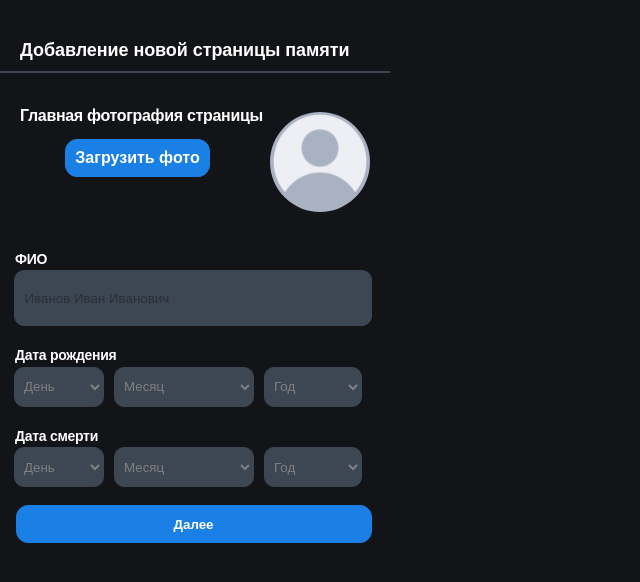
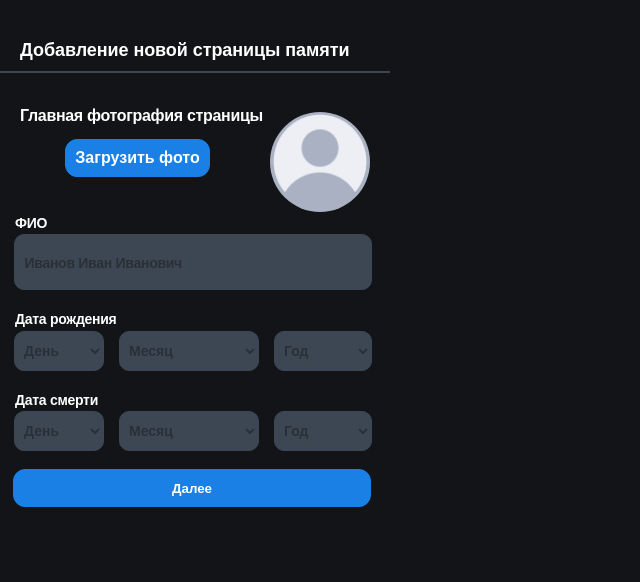
Before and after one commit to m1piks20/WebApp-React, a React (Create React App) app: page /MemoryPage in a window 1280 px wide. Shown: the top 582 px of the page, without its empty margins (0-640 px from the left). Built offline with nearby package versions, Linux system fonts and the light colour scheme.

Commit message:
fix style MemoryPage

```diff
--- a/src/MemoryBioEnd/MemoryBioEnd.css
+++ b/src/MemoryBioEnd/MemoryBioEnd.css
@@ -39,25 +39,6 @@ body {
     margin-bottom: 10px;
 }
 
-button{
-    color: #fff;
-    font-weight: 700;
-    margin-bottom: 20px;
-    margin-right: 8.5px;
-    float: right;
-    text-align: center;
-    border-radius: 12px;
-    width: 356px;
-    height: 38px;
-    background: #1a80e5;
-    border: 1px solid #1a80e5;
-
-    transition: background-color 0.2s linear;
-}
-
-button:hover{
-    background-color: rgb(0, 16, 87);
-}
 
 #TextStart{
     position: relative;
--- a/src/MemoryPage/MemoryPage.js
+++ b/src/MemoryPage/MemoryPage.js
@@ -4,9 +4,6 @@ import { useNavigate } from 'react-router-dom';
 import './PagesStyle.css';
 import defaultAvatar from './img/avatar.png';
 
-function fillOptions(fillFunction) {
-    return fillFunction();
-}
 
 function fillDays() {
     let options = '<option value="" disabled selected>День</option>';
@@ -29,7 +26,7 @@ function fillYears() {
     let date = new Date().getFullYear()
     let options = '<option value="" disabled selected>Год</option>';
     for (let i = date; i >= 1900; i--) {
-        options += `<option className ="white" value="${i}">${i}</option>`;
+        options += `<option className ="bel" value="${i}">${i}</option>`;
     }
     return options;
 }
@@ -85,6 +82,7 @@ function MemoryPage() {
             alert('Год смерти не может быть меньше года рождения');
         } else {
             setFormData({ ...formData, [name]: value });
+            e.target.style.color = value ? '#fff' : '#293038'; // Изменение цвета текста
         }
     };
 
@@ -131,11 +129,11 @@ function MemoryPage() {
                     {/*<p>{selectedFile}</p>*/}
                 </div>
 
-                <br/>
-                <br/>
+
                 <label htmlFor="fio" className="fio">ФИО</label>
                 <br/>
-                <input type="text" id="fio" name="fio" placeholder="Иванов Иван Иванович" autoComplete="off" required
+                <input className="fio" type="text" id="fio" name="fio" placeholder="Иванов Иван Иванович"
+                       autoComplete="off" required
                        onChange={handleChange} value={formData.fio}/>
                 <br/>
                 <label htmlFor="birthDay" className="birthDay">Дата рождения</label>
--- a/src/MemoryPage/PagesStyle.css
+++ b/src/MemoryPage/PagesStyle.css
@@ -20,7 +20,7 @@ body {
 }
 
 .header {
-    padding: 20px 20px 0;
+    padding: 10px 10px 8px 10px;
 }
 
 .greeting {
@@ -35,7 +35,7 @@ body {
 }
 
 .fio, .birthDay, .birthMonth, .birthYear, .hobbies, .epitaffio{
-    padding: 10px 20px 20px 10px;
+    padding: 10px 10px 8px 10px;
     font-family: var(--font-family);
     font-weight: 700;
     font-size: 14px;
@@ -90,7 +90,9 @@ select{
 }
 
 .days{
-    color: gray;
+    color: #293038;
+    font-weight: 700;
+    font-size: 14px;
     padding-left: 5px;
     margin-left: 9px;
     border-radius: 10px;
@@ -100,9 +102,11 @@ select{
 }
 
 .month{
-    color: gray;
+    color: #293038;
+    font-weight: 700;
+    font-size: 14px;
     padding-left: 5px;
-    margin: 0 10px 0 10px;
+    margin: 0 15px 0 15px;
     border-radius: 10px;
     width: 140px;
     height: 40px;
@@ -110,7 +114,9 @@ select{
 }
 
 .year{
-    color: gray;
+    color: #293038;
+    font-weight: 700;
+    font-size: 14px;
     padding-left: 5px;
     border-radius: 10px;
     width: 98px;
@@ -118,21 +124,32 @@ select{
     background: #3d4754;
 }
 
-.white{
-    color: white;
+button{
+    color: #fff;
+    font-weight: 700;
+    margin-right: 9px;
+    float: right;
+    text-align: center;
+    border-radius: 12px;
+    width: 358px;
+    height: 38px;
+    background: #1a80e5;
+    border: 1px solid #1a80e5;
+
+    transition: background-color 0.2s linear;
 }
 
-select {
-    color: white;
+button:hover{
+    background-color: rgb(0, 16, 87);
 }
 
+
+
 select option:checked {
-    color: white;
+    color: #fff; /* Белый цвет, когда опция выбрана */
 }
 
-.days.selected,
-.month.selected,
-.year.selected {
+.white{
     color: white;
 }
 
@@ -177,24 +194,7 @@ input[type="file"] {
 
 
 
-button{
-    color: #fff;
-    font-weight: 700;
-    margin-right: 15px;
-    float: right;
-    text-align: center;
-    border-radius: 12px;
-    width: 354px;
-    height: 38px;
-    background: #1a80e5;
-    border: 1px solid #1a80e5;
 
-    transition: background-color 0.2s linear;
-}
-
-button:hover{
-    background-color: rgb(0, 16, 87);
-}
 
 #loadingScreen {
     display: flex;
--- a/src/MemoryPage3Generate/MemoryPage3Generate.css
+++ b/src/MemoryPage3Generate/MemoryPage3Generate.css
@@ -47,7 +47,7 @@ body {
     padding: 10px 10px 10px 5px;
 }
 
-.fio, .birthDay, .birthMonth, .birthYear, .hobbies, .epitaffio{
+.birthDay, .birthMonth, .birthYear, .hobbies, .epitaffio{
     padding: 10px 20px 20px 10px;
     font-family: var(--font-family);
     font-weight: 700;
@@ -86,39 +86,6 @@ input[type="text"]{
     border: 1px solid #3d4754;
     margin: auto;
     display: block;
-}
-
-select{
-    border: 1px solid #3d4754;
-}
-
-.days{
-    color: gray;
-    padding-left: 5px;
-    margin-left: 9px;
-    border-radius: 10px;
-    width: 90px;
-    height: 40px;
-    background: #3d4754;
-}
-
-.month{
-    color: gray;
-    padding-left: 5px;
-    margin: 0 10px 0 10px;
-    border-radius: 10px;
-    width: 140px;
-    height: 40px;
-    background: #3d4754;
-}
-
-.year{
-    color: gray;
-    padding-left: 5px;
-    border-radius: 10px;
-    width: 98px;
-    height: 40px;
-    background: #3d4754;
 }
 
 .white{
@@ -169,27 +136,6 @@ input[type="file"] {
 }
 
 .custom-file-upload:hover {
-    background-color: rgb(0, 16, 87);
-}
-
-
-
-button{
-    color: #fff;
-    font-weight: 700;
-    margin-right: 15px;
-    float: right;
-    text-align: center;
-    border-radius: 12px;
-    width: 354px;
-    height: 38px;
-    background: #1a80e5;
-    border: 1px solid #1a80e5;
-
-    transition: background-color 0.2s linear;
-}
-
-button:hover{
     background-color: rgb(0, 16, 87);
 }
 
```
